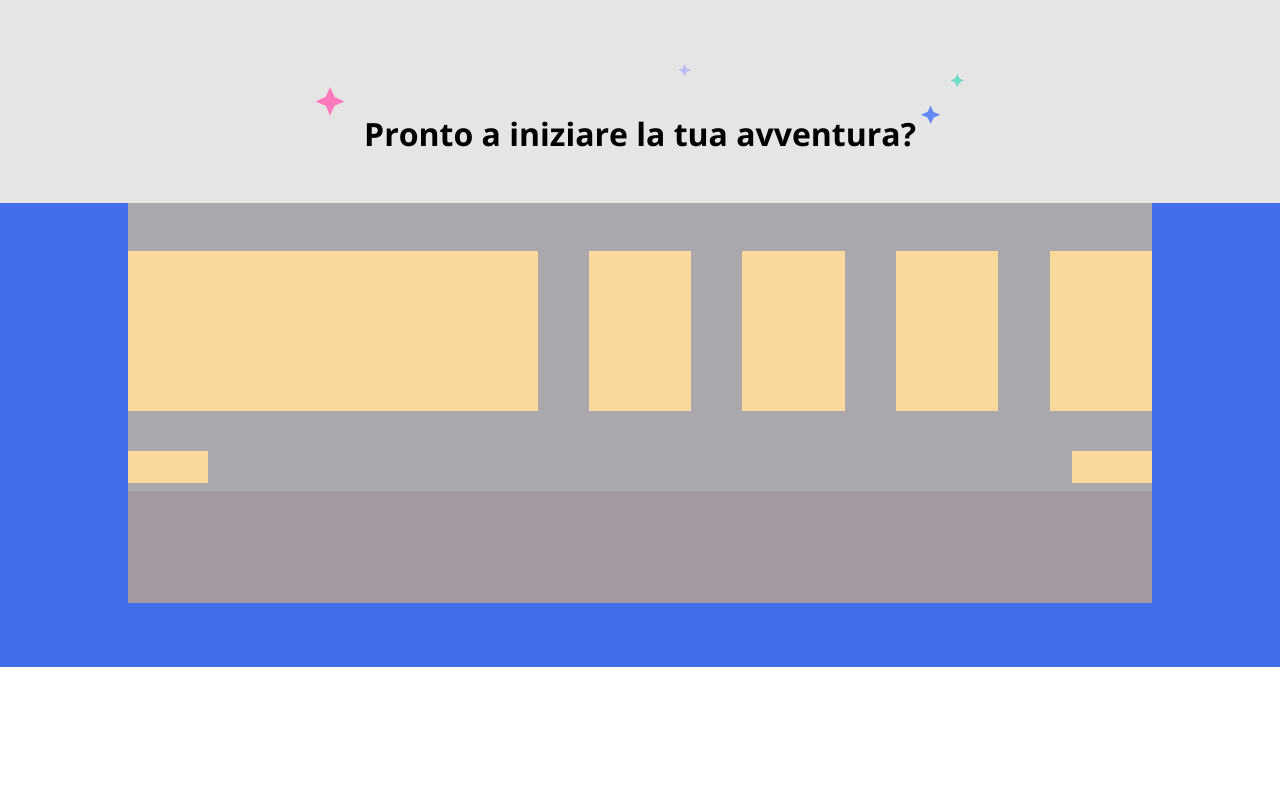
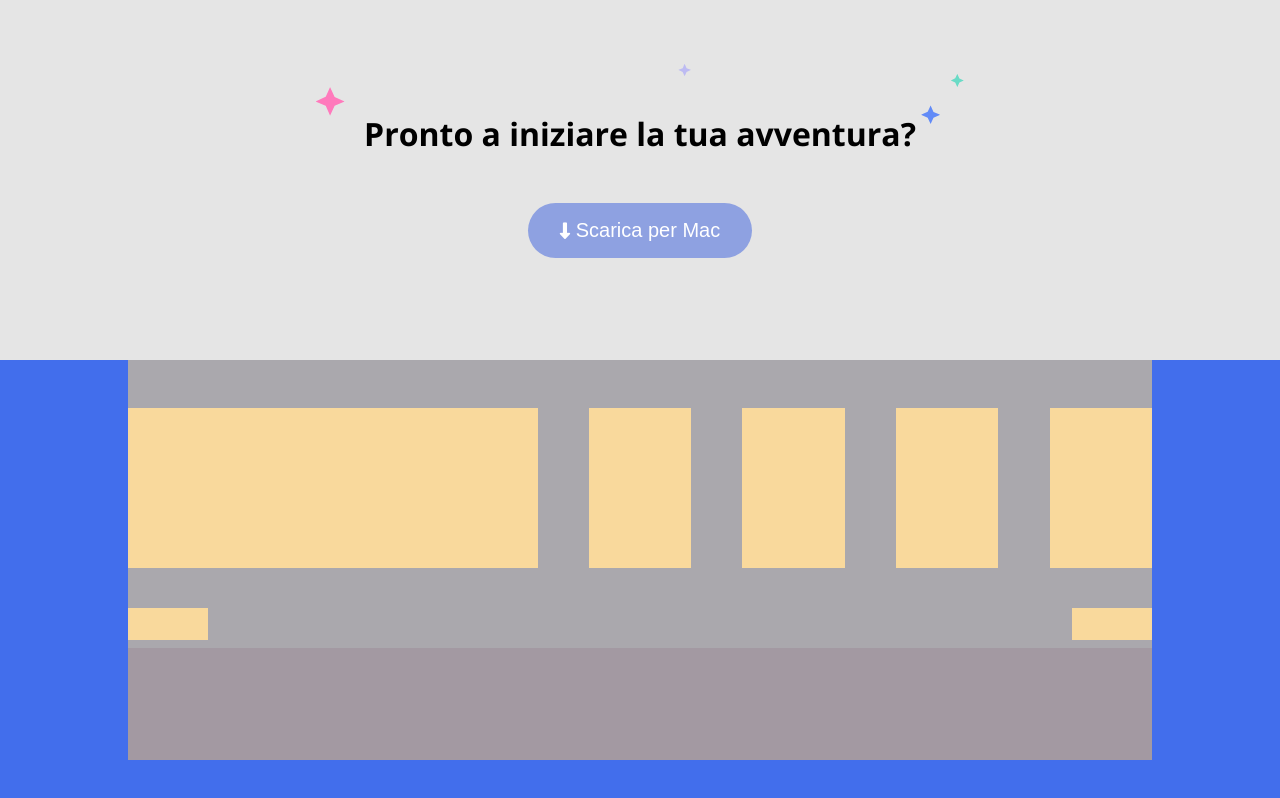
Before and after one commit to EliaBuratti/htmlcss-discord, a plain HTML site: page index.html in a window 1280 px wide. Shown: the part 4137-4935 px from the top of the page. Before the commit the page ends 4804 px from the top, so only its background shows below. Drawn offline with nearby package versions, Linux system fonts and the light colour scheme.

Commit message:
add button download

```diff
--- a/css/style.css
+++ b/css/style.css
@@ -12,6 +12,7 @@
     --text_color: white;
     --color_app: hsl(205.71deg 9.09% 15.1%);
     --bg_color_section: #e5e5e5;
+    --bg_download: hsl(226.27deg 58.04% 71.96%);
 }
 
 body {
@@ -163,6 +164,12 @@ i {
     background-color: var(--bg_color_section);
 }
 
+.pink {
+    background-color: var(--bg_download);
+    color:var(--text_color);
+    margin-bottom: 10%;
+}
+
 
 
 /* sono arrivato fin qua */
--- a/index.html
+++ b/index.html
@@ -23,7 +23,7 @@
 
     </head>
     <body>
-                <header>
+        <header>
             <div class="container">
                 <div class="row">
                     <div class="col-2"><img src="./img/logo.svg"
@@ -211,15 +211,23 @@
                                     </p>
                                 </div>
                                 <div class="row">
-                                    <img style="width: 100%;" src="./img/item4-big.svg" alt="preview">
+                                    <img style="width: 100%;"
+                                        src="./img/item4-big.svg" alt="preview">
                                 </div>
                                 <div class="row">
                                     <h3>Pronto a iniziare la tua avventura?</h3>
                                 </div>
 
+                                <div class="row">
+
+                                    <button class="big pink">
+                                        <i class="fa-solid fa-down-long"></i>
+                                        Scarica per Mac
+                                    </button>
+
+                                </div>
 
                             </div>
-
 
                         </div>
 
```
